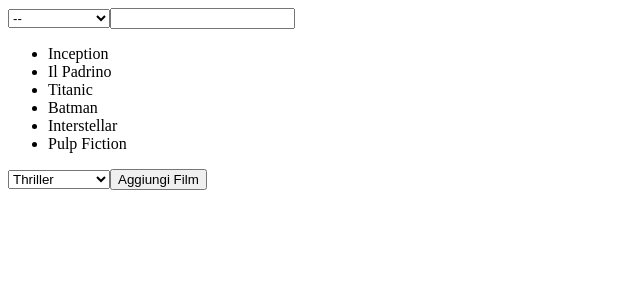
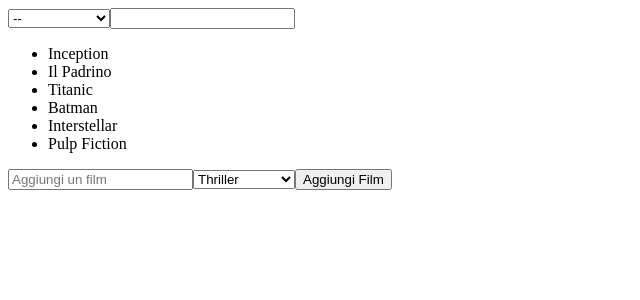
Before and after one commit to Deni0012/react-movie-filter, a React (Vite) app: page / in a window 1280 px wide. Shown: the top 300 px of the page, without its empty margins (0-640 px from the left). Built offline with nearby package versions, Linux system fonts and the light colour scheme.

Commit message:
feat: created input for add new film

```diff
--- a/src/App.jsx
+++ b/src/App.jsx
@@ -88,6 +88,13 @@
       {/* Form per aggiungere un nuovo film */}
       <form onSubmit={newMoviesSubmit}>
 
+        {/* Input per aggiungere un film */}
+        <input
+          type="text"
+          placeholder="Aggiungi un film"
+          value={newMovies.title}
+          onChange={(e) => setNewMovies({ ...newMovies, title: e.target.value })}
+        />
 
         {/* Select per scegliere il genere */}
         <select
```
